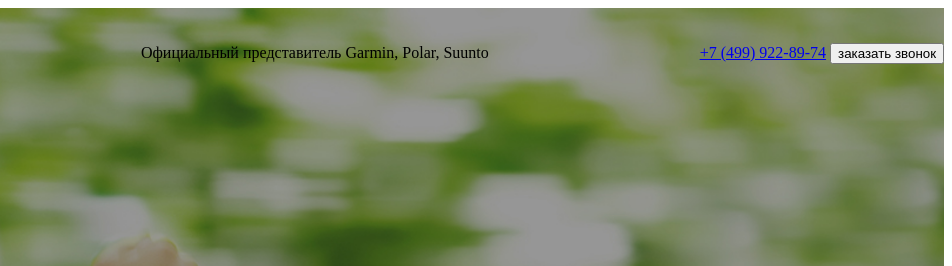
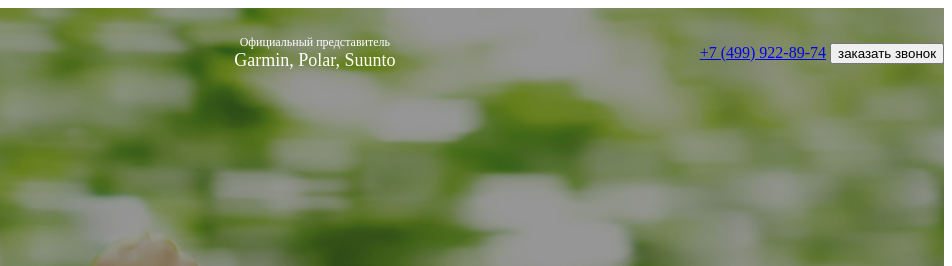
Before and after one commit to iaroslav-eremeev/practice_project_2, a website: page src/index.html in a window 1280 px wide. Shown: the top 266 px of the page, 328-1280 px from the left. Drawn offline with Linux system fonts and the light colour scheme.

Commit message:
Style official text in header

```diff
--- a/src/sass/blocks/_header.scss
+++ b/src/sass/blocks/_header.scss
@@ -8,4 +8,14 @@
             width: 100%;
         }
     }
+    &__official {
+        font-weight: 500;
+        font-size: 12px;
+        color: #FFFFFF;
+        text-align: center;
+        span {
+            font-size: 18px;
+            display: block;
+        }
+    }
 }
--- a/src/sass/style.scss
+++ b/src/sass/style.scss
@@ -1,6 +1,6 @@
 @import 'base/variables';
 * {
-    font-style: 'Museo Sans Syrl', sans-serif;
+    font-style: 'Museo Sans Cyrl', sans-serif;
 }
 .container {
     min-width: 950px;
```
Also changed, not shown: src/css/style.min.css.
